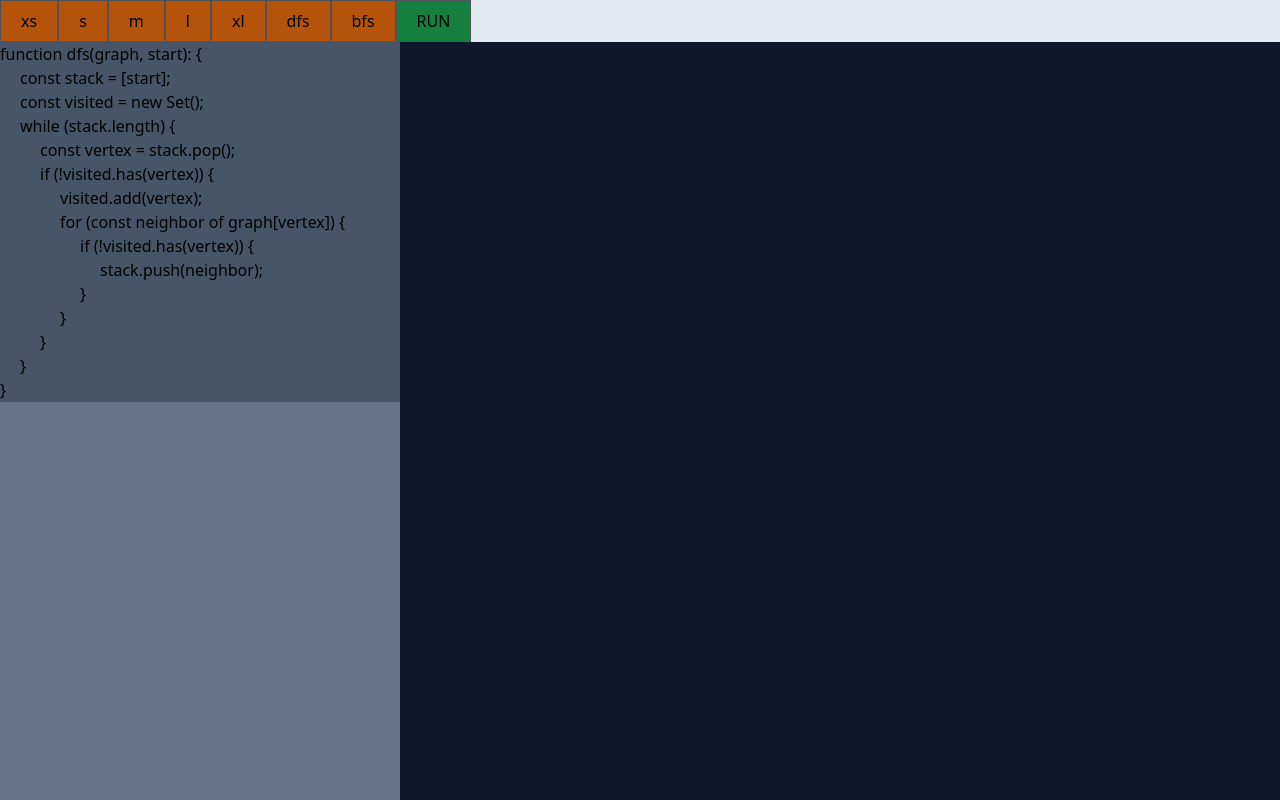
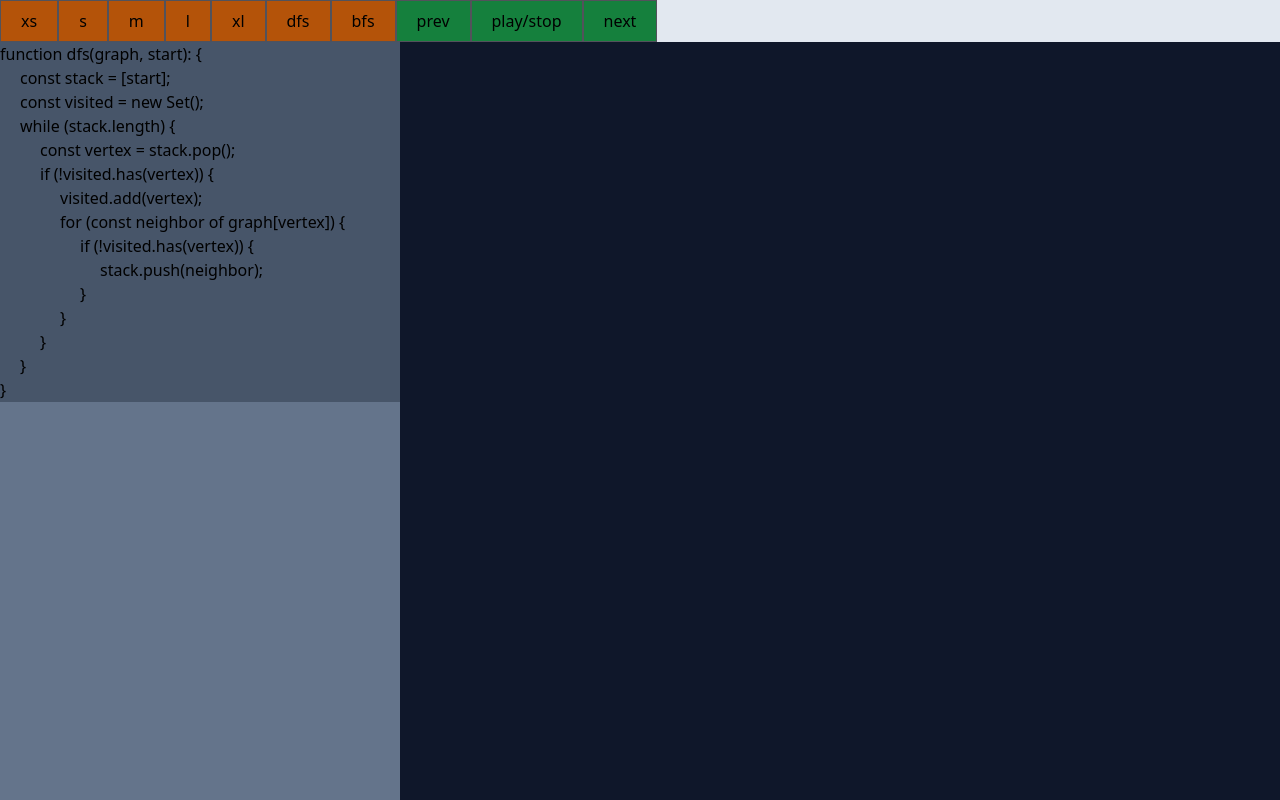
Before and after one commit to adiletbaimyrza/graph-algorithms-visualizer, a React (Vite) app: page / in a window 1280 px wide. Built offline with nearby package versions, Linux system fonts and the light colour scheme.

Commit message:
add first animations

```diff
--- /dev/null
+++ b/src/algorithms/animateContinue.ts
@@ -0,0 +1,34 @@
+import $ from 'jquery'
+import { TStep } from '../types'
+
+const sleep = (ms: number) => {
+  return new Promise((resolve) => setTimeout(resolve, ms))
+}
+
+const animateContinue = async (steps: TStep[]) => {
+  $('#circle-0').removeClass('fill-slate-400')
+  $('#circle-0').addClass('fill-red-700')
+
+  for (const step of steps) {
+    $(`#pseudo-${step.codeLineId}`).removeClass('bg-slate-600')
+    $(`#pseudo-${step.codeLineId}`).addClass('bg-yellow-600')
+
+    if (step.vertexId && step.edgeId) {
+      $(`#circle-${step.vertexId}`).removeClass('fill-slate-400')
+      $(`#circle-${step.vertexId}`).addClass('fill-yellow-200')
+      $(`#line-${step.edgeId}`).removeClass('stroke-green-700')
+      $(`#line-${step.edgeId}`).addClass('stroke-yellow-200')
+    }
+    if (step.vertexId && !step.edgeId) {
+      $(`#circle-${step.vertexId}`).removeClass('fill-yellow-200')
+      $(`#circle-${step.vertexId}`).addClass('fill-red-700')
+    }
+
+    await sleep(1)
+
+    $(`#pseudo-${step.codeLineId}`).removeClass('bg-yellow-600')
+    $(`#pseudo-${step.codeLineId}`).addClass('bg-slate-600')
+  }
+}
+
+export default animateContinue
--- a/src/algorithms/bfs.ts
+++ b/src/algorithms/bfs.ts
@@ -0,0 +1,81 @@
+import StepTracker from './StepTracker'
+import { TAdjList, TPath } from '../types'
+
+const bfs = (startVertexId: number, adjacencyList: TAdjList) => {
+  const stepTracker = new StepTracker()
+  stepTracker.add('Starting Breadth-First Search (BFS) algorithm', 0)
+
+  const verticesToVisit = [startVertexId]
+  stepTracker.add(
+    `Initialized the queue with the starting vertex ${startVertexId}`,
+    1
+  )
+
+  const visitedVertices = new Set<number>()
+  stepTracker.add(
+    'Initialized an empty set to keep track of visited vertices',
+    2
+  )
+
+  while (verticesToVisit.length > 0) {
+    stepTracker.add('There are still vertices to visit, continue the loop', 3)
+
+    const currentVertexId = verticesToVisit.shift() as number
+    stepTracker.add(`Dequeued vertex ${currentVertexId} for processing`, 4)
+
+    if (!visitedVertices.has(currentVertexId)) {
+      stepTracker.add(
+        `Checking if vertex ${currentVertexId} has been visited`,
+        5
+      )
+
+      visitedVertices.add(currentVertexId)
+      stepTracker.add(
+        `Marked vertex ${currentVertexId} as visited`,
+        6,
+        currentVertexId,
+        'blue'
+      )
+
+      const adjacentVertices = adjacencyList.get(currentVertexId) as TPath[]
+
+      adjacentVertices.forEach((neighbor) => {
+        stepTracker.add(
+          `Processing each adjacent vertex of the current vertex ${currentVertexId}. Now looking at vertex ${neighbor.vertex.id}`,
+          7
+        )
+
+        if (!visitedVertices.has(neighbor.vertex.id)) {
+          stepTracker.add(
+            `Checking if vertex ${neighbor.vertex.id} has been visited`,
+            8
+          )
+          verticesToVisit.push(neighbor.vertex.id)
+          stepTracker.add(
+            `Enqueued vertex ${neighbor.vertex.id} for future processing`,
+            9,
+            neighbor.vertex.id,
+            'blue',
+            neighbor.edge.id,
+            'yellow'
+          )
+        } else {
+          stepTracker.add(
+            `Checking if vertex ${neighbor.vertex.id} has been visited`,
+            8
+          )
+        }
+      })
+    } else {
+      stepTracker.add(
+        `Checking if vertex ${currentVertexId} has been visited`,
+        5
+      )
+    }
+  }
+
+  stepTracker.add('Finished Breadth-First Search (BFS)', 14)
+  return stepTracker.get()
+}
+
+export { bfs }
--- /dev/null
+++ b/src/algorithms/createAdjList.ts
@@ -0,0 +1,29 @@
+import { TAdjList, TVertex, TEdge, TPath } from '../types'
+
+const createAdjList = (vertices: TVertex[], edges: TEdge[]) => {
+  const adjacencyList: TAdjList = new Map<number, TPath[]>()
+
+  vertices.forEach((vertex) => {
+    const itsEdges: TEdge[] = edges.filter(
+      (edge) =>
+        edge.vertexOne.id === vertex.id || edge.vertexTwo.id === vertex.id
+    )
+
+    const paths: TPath[] = []
+    itsEdges.forEach((itsEdge) => {
+      paths.push({
+        edge: itsEdge,
+        vertex:
+          itsEdge.vertexOne.id === vertex.id
+            ? itsEdge.vertexTwo
+            : itsEdge.vertexOne,
+      })
+    })
+
+    adjacencyList.set(vertex.id, paths)
+  })
+
+  return adjacencyList
+}
+
+export default createAdjList
--- a/src/algorithms/dfs.ts
+++ b/src/algorithms/dfs.ts
@@ -0,0 +1,85 @@
+import StepTracker from './StepTracker'
+import { TAdjList, TPath } from '../types'
+
+const dfs = (startVertexId: number, adjacencyList: TAdjList) => {
+  const stepTracker = new StepTracker()
+  stepTracker.add('Starting Depth-First Search (DFS) algorithm', 0)
+
+  const verticesToVisit = [startVertexId]
+  stepTracker.add(
+    `Initialized the stack with the starting vertex ${startVertexId}`,
+    1
+  )
+
+  const visitedVertices = new Set<number>()
+  stepTracker.add(
+    'Initialized an empty set to keep track of visited vertices',
+    2
+  )
+
+  while (verticesToVisit.length > 0) {
+    stepTracker.add('There are still vertices to visit, continue the loop', 3)
+
+    const currentVertexId = verticesToVisit.pop() as number
+    stepTracker.add(
+      `Popped vertex ${currentVertexId} from the stack for processing`,
+      4
+    )
+
+    if (!visitedVertices.has(currentVertexId)) {
+      stepTracker.add(
+        `Checking if vertex ${currentVertexId} has been visited`,
+        5
+      )
+
+      visitedVertices.add(currentVertexId)
+      stepTracker.add(
+        `Marked vertex ${currentVertexId} as visited`,
+        6,
+        currentVertexId,
+        'blue'
+      )
+
+      const adjacentVertices = adjacencyList.get(currentVertexId) as TPath[]
+
+      adjacentVertices.forEach((neighbor) => {
+        stepTracker.add(
+          `Processing each adjacent vertex of the current vertex ${currentVertexId}. Now looking at vertex ${neighbor.vertex.id}`,
+          7
+        )
+
+        if (!visitedVertices.has(neighbor.vertex.id)) {
+          stepTracker.add(
+            `Checking if vertex ${neighbor.vertex.id} has been visited`,
+            8
+          )
+
+          verticesToVisit.push(neighbor.vertex.id)
+          stepTracker.add(
+            `Pushed vertex ${neighbor.vertex.id} onto the stack for future processing`,
+            9,
+            neighbor.vertex.id,
+            'yellow',
+            neighbor.edge.id,
+            'yellow'
+          )
+        } else {
+          stepTracker.add(
+            `Checking if vertex ${neighbor.vertex.id} has been visited`,
+            8
+          )
+        }
+      })
+    } else {
+      stepTracker.add(
+        `Checking if vertex ${currentVertexId} has been visited`,
+        5
+      )
+    }
+  }
+
+  stepTracker.add('Finished Depth-First Search (DFS)', 14)
+  return stepTracker.get()
+}
+
+export { dfs }
--- a/src/algorithms/index.ts
+++ b/src/algorithms/index.ts
@@ -4,3 +4,7 @@ export { default as delaunay } from './delaunay'
 export { default as useRandomGraph } from './useRandomGraph'
 export { configureGraphSizes } from './useRandomGraphUtils'
 export { default as StepTracker } from './StepTracker'
+export { default as createAdjList } from './createAdjList'
+export { dfs } from './dfs'
+export { bfs } from './bfs'
+export { default as animateContinue } from './animateContinue'
--- a/src/components/Panel/Panel.tsx
+++ b/src/components/Panel/Panel.tsx
@@ -1,9 +1,17 @@
-import { useRandomGraph } from '../../algorithms'
-import { useCurrentAlgo } from '../../contexts'
+import {
+  animateContinue,
+  createAdjList,
+  dfs,
+  bfs,
+  useRandomGraph,
+} from '../../algorithms'
+import { useCurrentAlgo, useVertices, useEdges } from '../../contexts'
 
 const Panel = () => {
   const generate = useRandomGraph()
   const currentAlgo = useCurrentAlgo()
+  const vertices = useVertices()
+  const edges = useEdges()
 
   return (
     <div className="bg-slate-200">
@@ -63,13 +71,25 @@ const Panel = () => {
       >
         bfs
       </button>
+      <button className="py-2 px-5 bg-green-700 border border-zinc-600">
+        prev
+      </button>
       <button
         className="py-2 px-5 bg-green-700 border border-zinc-600"
         onClick={() => {
-          console.log('run algorithm')
+          const adj = createAdjList(vertices.get(), edges.get())
+          if (currentAlgo.get() === 'dfs') {
+            animateContinue(dfs(0, adj))
+          } else {
+            animateContinue(bfs(0, adj))
+          }
         }}
       >
-        RUN
+        play/stop
+      </button>
+
+      <button className="py-2 px-5 bg-green-700 border border-zinc-600">
+        next
       </button>
     </div>
   )
--- a/src/components/Pseudocode/Pseudocode.tsx
+++ b/src/components/Pseudocode/Pseudocode.tsx
@@ -9,6 +9,7 @@ const Pseudocode = () => {
       {pseudocodes[currentAlgo.get()].map((codeLine, index) => (
         <p
           key={index}
+          id={`pseudo-${index}`}
           style={{ textIndent: `${codeLine.indent}px` }}
           className="bg-slate-600"
         >
```
